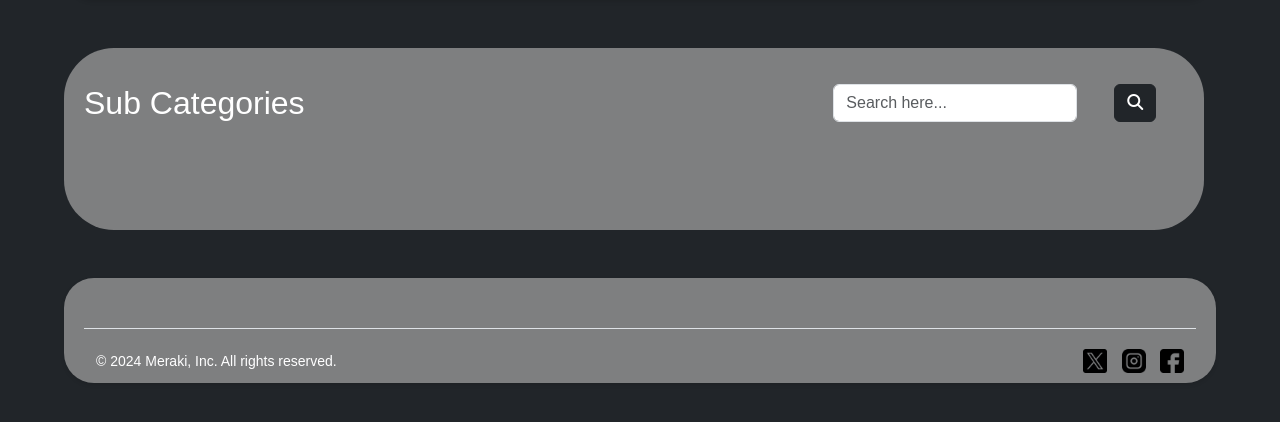
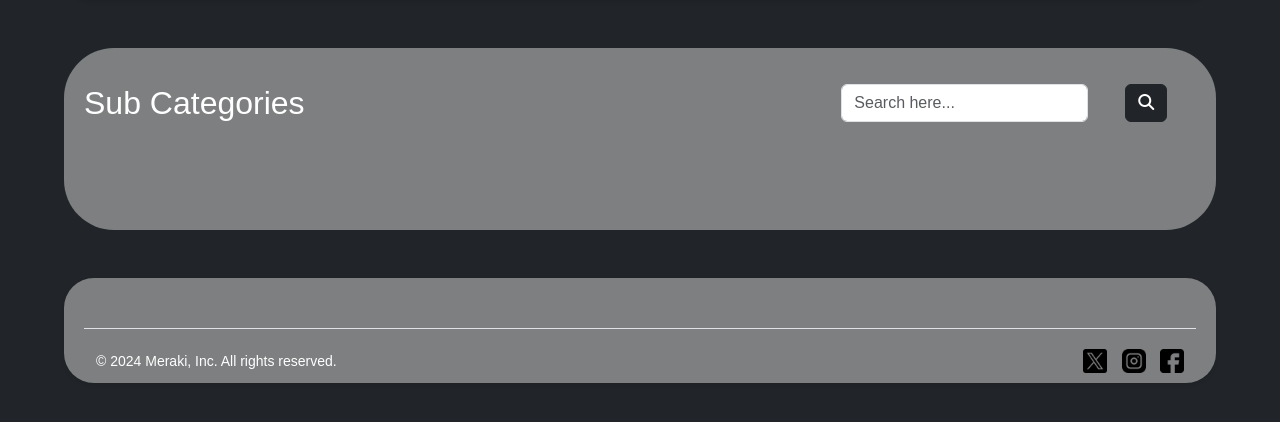
Before and after one commit to JinalTaraviya22/Meraki-Online-Art-Shop, a PHP site: page /demo/subCategories.php in a window 1280 px wide. Shown: the part 98-520 px from the top of the page. Run offline with PHP 8.4, Linux system fonts and the light colour scheme; data comes from the database, SQL or seed files in the repository; some libraries are stand-ins or nearby versions.

Commit message:
responsive layout

```diff
--- a/subCategories.php
+++ b/subCategories.php
@@ -13,7 +13,7 @@
 </head>
 
 <body class="bg-dark">
-  <div class="container mt-5 mb-5" style="padding:20px;">
+  <div class="container-fluid bgcolor mt-5 mb-5" style="padding:20px;">
     <div class="row mt-3 mb-3">
       <h2 class="col-md-3" style="color:white">Sub Categories</h2>
       <div class="col-md-5"></div>
```
